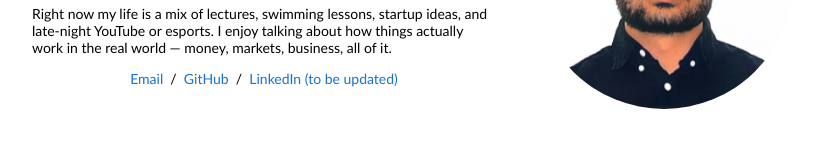
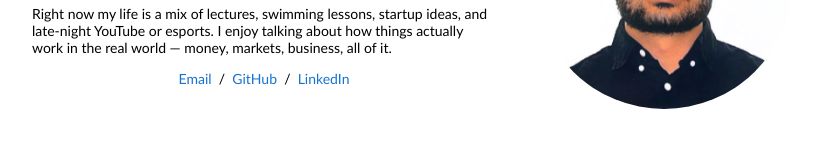
Before and after one commit to Nawvak/Nawvak.github.io, a plain HTML site: page index.html in a window 1280 px wide. Shown: the part 172-327 px from the top of the page, without its empty margins (228-1051 px from the left). Drawn offline with Linux system fonts and the light colour scheme.

Commit message:
Update index.html

```diff
--- a/index.html
+++ b/index.html
@@ -40,7 +40,8 @@
                   &nbsp;/&nbsp;
                 <a href="https://github.com/nawvak" target="_blank">GitHub</a>
                   &nbsp;/&nbsp;
-                  <a href="https://www.linkedin.com/" target="_blank">LinkedIn (to be updated)</a>
+                  <a href="https://www.linkedin.com/in/sobhandavoudi/" target="_blank">LinkedIn</a>
+
                 </p>
               </td>
 
```
